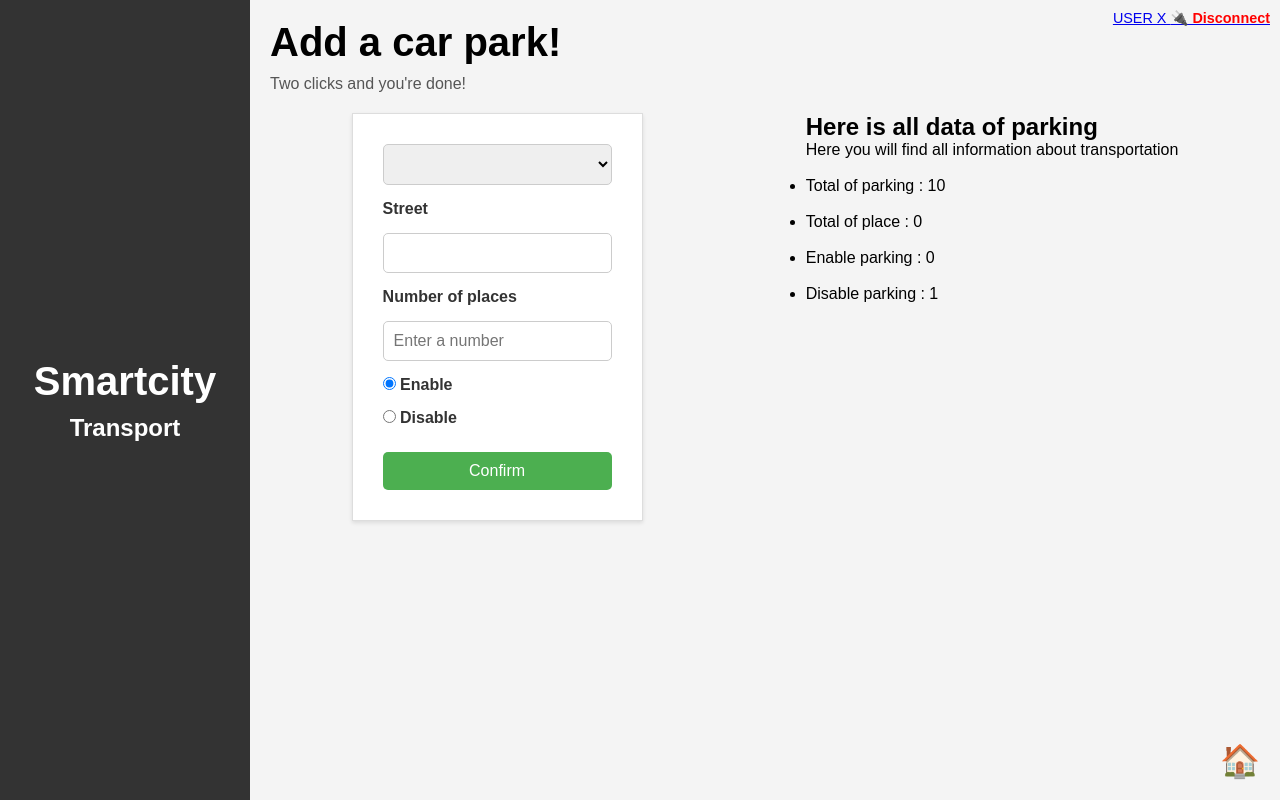
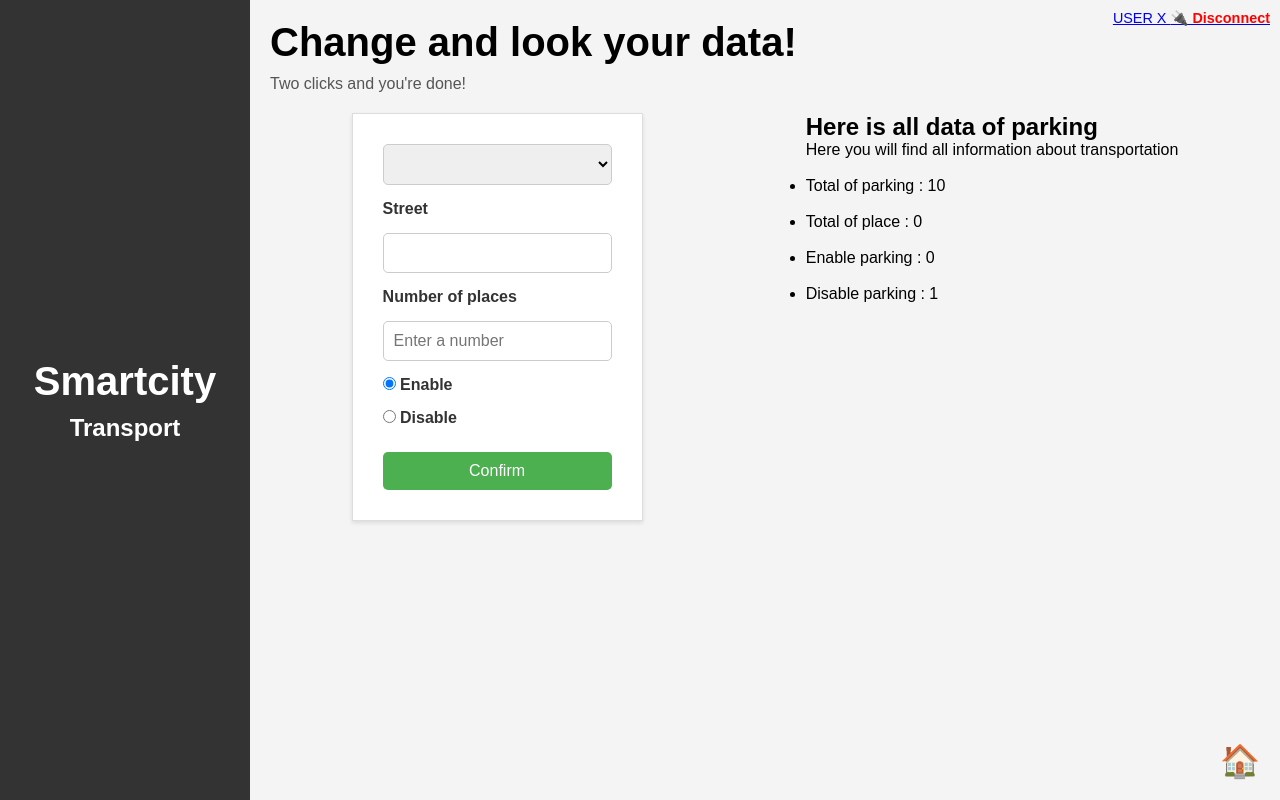
Before and after one commit to trifoil/projet-inter, a PHP site: page /file_php/gestion.php in a window 1280 px wide. Run offline with PHP 8.4, Linux system fonts and the light colour scheme; tables that the repository leaves empty or names only in its code hold one stand-in row (values such as "Sample post"); data that the repository does not hold is empty.

Commit message:
Change text for admin page

```diff
--- a/php/file_php/gestion.php
+++ b/php/file_php/gestion.php
@@ -23,7 +23,7 @@ if (isset($_POST['connexion'])) {
 <head>
     <meta charset="UTF-8">
     <meta name="viewport" content="width=device-width, initial-scale=1.0">
-    <title>Add a Car Park</title>
+    <title>Admin page </title>
     <link rel="stylesheet" href="../style/styles_add_car.css">
 </head>
 <body>
@@ -36,7 +36,7 @@ if (isset($_POST['connexion'])) {
 
         <div class="main-content">
             <div class="header">
-                <h1>Add a car park!</h1>
+                <h1>Change and look your data!</h1>
                 <p>Two clicks and you're done!</p>
             </div>
             <div class="parking_manage">
```
